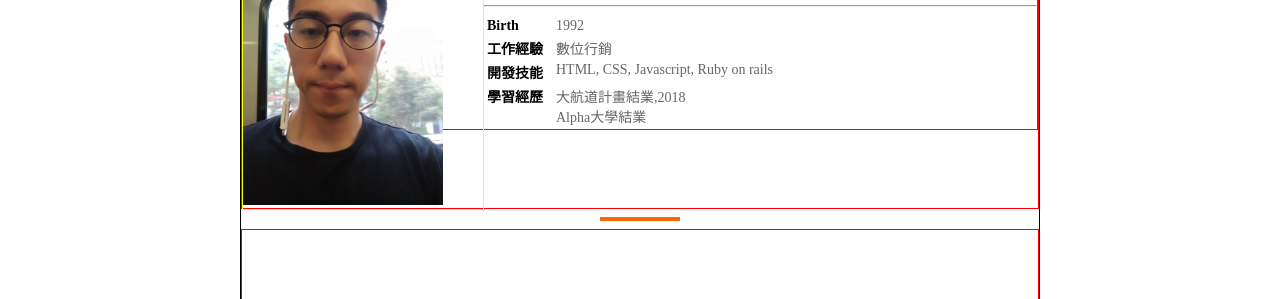
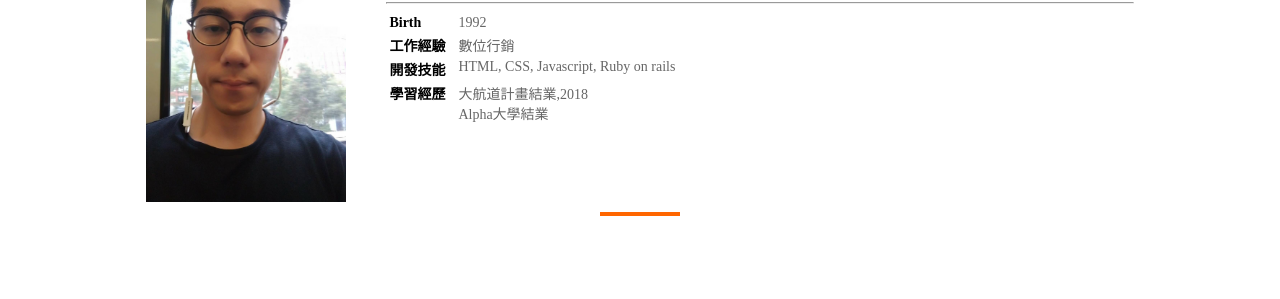
Before and after one commit to Jyunsian/JLin, a plain HTML site: page index.html in a window 1280 px wide. Shown: the part 246-545 px from the top of the page. Drawn offline with Linux system fonts and the light colour scheme.

Commit message:
RWD - v1

```diff
--- a/style.css
+++ b/style.css
@@ -17,15 +17,13 @@
 }
 
 .container {
-  width: 800px;
+  width: 80%;
   margin:0 auto;
-  border:1px solid black;
   padding-top: 0px;
 }
 
 #about, #mywork, #contact-me {
   margin-top: 0px;
-  border:1px solid red;
 }
 
 #content > .container > div {
@@ -33,7 +31,6 @@
   }
 
 #my-info{
-  border:1px solid green;
   display: block;
 }
 
@@ -75,7 +72,6 @@ li:hover a{
 
 #my-avatar{
   float: left;
-  border:1px solid yellow;
 }
 
 #my-avatar img{
```
